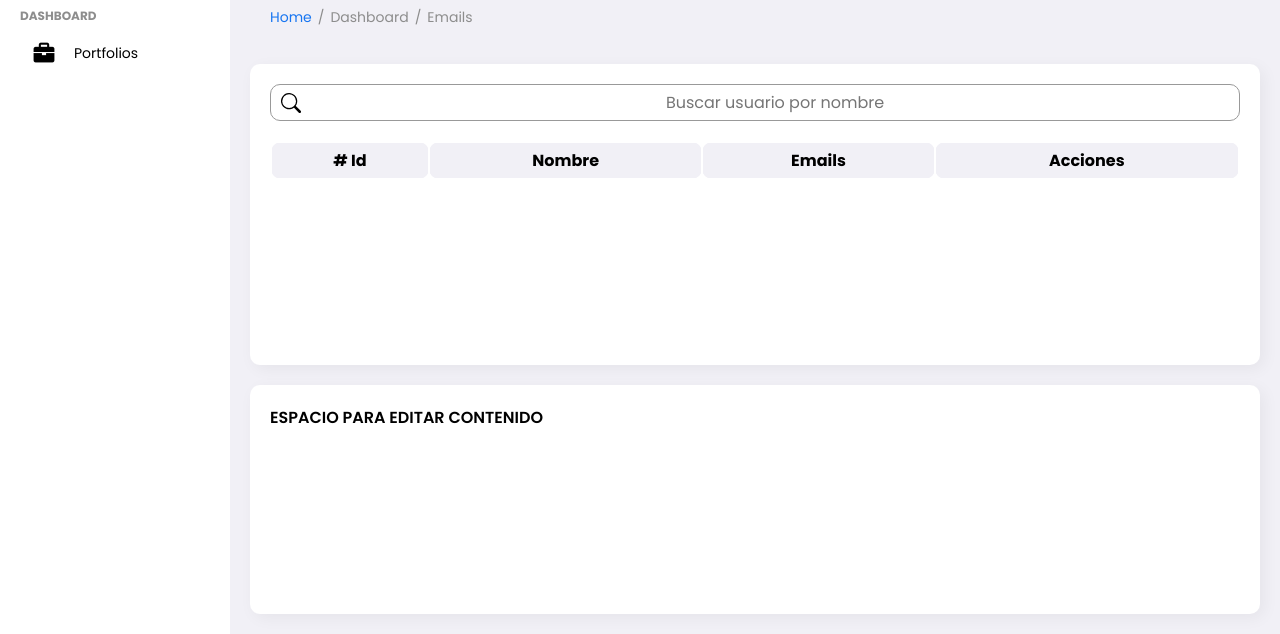
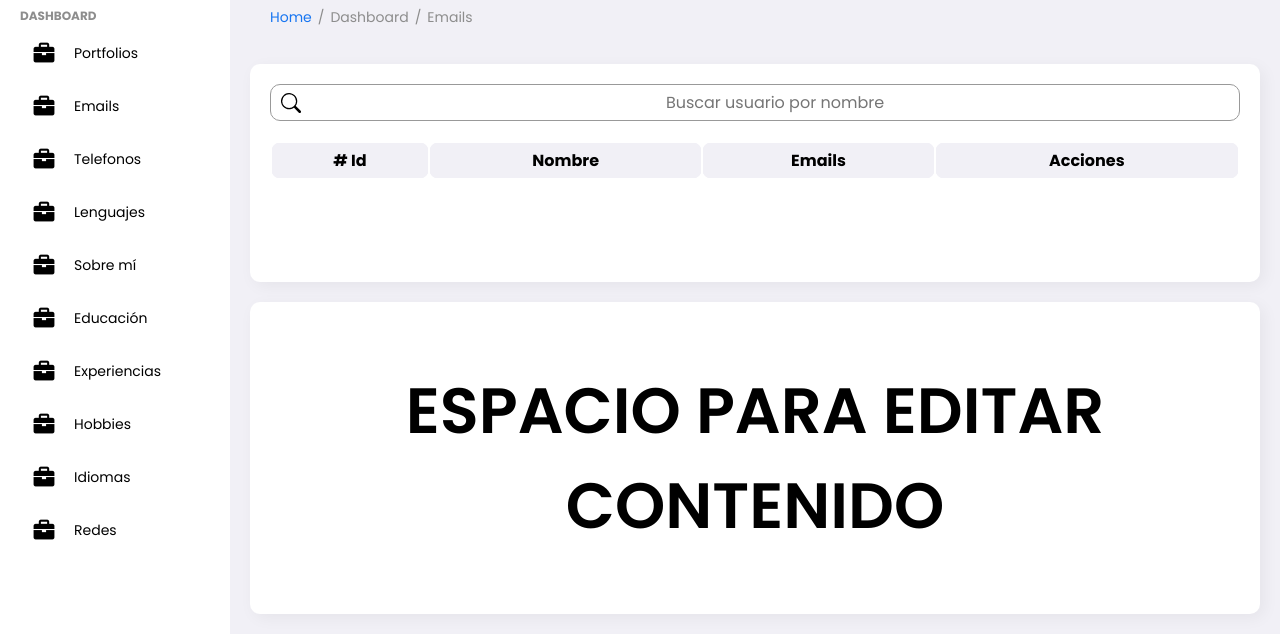
Before and after one commit to jstorra/generador-portfolio, a website with bundled scripts: page index.html in a window 1280 px wide. Shown: the part 166-800 px from the top of the page. Built offline with nearby package versions, Linux system fonts and the light colour scheme.

Commit message:
style: :lipstick: Estilos css
Se añaden estilos CSS a la nueva sección de emails.

(pack #6)

```diff
--- a/index.html
+++ b/index.html
@@ -17,7 +17,16 @@
 		<ul class="side-menu">
 			<li><a href="https://github.com/jstorra" target="_blank" class="active"><i class='bx bxl-github icon'></i> GitHub - Jstorra</a></li>
 			<li class="divider" data-text="dashboard">Dashboard</li>
-			<li><a id="btnUsuarios" href=""><i class='bx bxs-briefcase icon'></i>Portfolios</a></li>
+			<li><a id="btnUsuarios" href="#portfolios"><i class='bx bxs-briefcase icon'></i>Portfolios</a></li>
+			<li><a id="btnEmails" href="#emails"><i class='bx bxs-briefcase icon'></i>Emails</a></li>
+			<li><a id="btnTelefonos" href=""><i class='bx bxs-briefcase icon'></i>Telefonos</a></li>
+			<li><a id="btnLenguajes" href=""><i class='bx bxs-briefcase icon'></i>Lenguajes</a></li>
+			<li><a id="btnSobremi" href=""><i class='bx bxs-briefcase icon'></i>Sobre mí</a></li>
+			<li><a id="btnEdudacion" href=""><i class='bx bxs-briefcase icon'></i>Educación</a></li>
+			<li><a id="btnExperiencias" href=""><i class='bx bxs-briefcase icon'></i>Experiencias</a></li>
+			<li><a id="btnHobbies" href=""><i class='bx bxs-briefcase icon'></i>Hobbies</a></li>
+			<li><a id="btnIdiomas" href=""><i class='bx bxs-briefcase icon'></i>Idiomas</a></li>
+			<li><a id="btnRedes" href=""><i class='bx bxs-briefcase icon'></i>Redes</a></li>
 		</ul>
 	</section>
 	<!-- SIDEBAR -->
--- a/style.css
+++ b/style.css
@@ -598,6 +598,19 @@ div.footer {
 
 /* ------------------- PORTFOLIO STYLES ------------------- */
 
+/* STYLES SECTION EMAILS */
+main .info-data-emails {
+    display: grid;
+    grid-template-columns: 2fr 1fr;
+}
+.card-editcontenido {
+    display: flex;
+    align-items: center;
+    font-size: 4rem;
+    text-align: center;
+}
+/* STYLES SECTION EMAILS */
+
 @media (hover: none) {
     main .info-data .card-table::-webkit-scrollbar {
         display: none;
```
